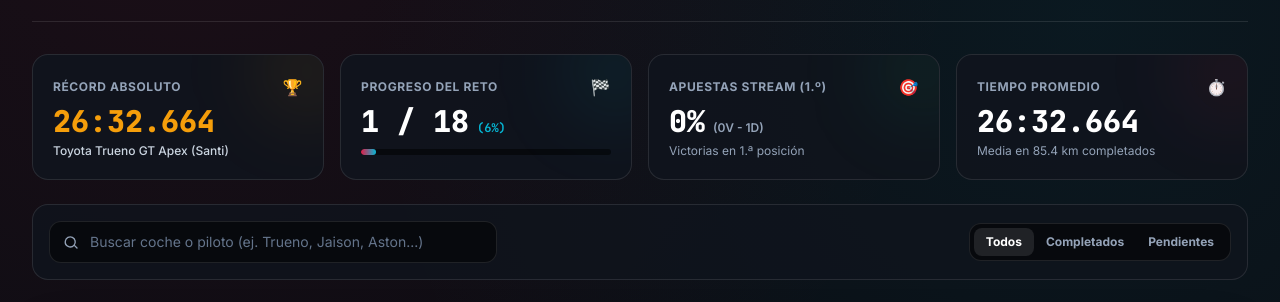
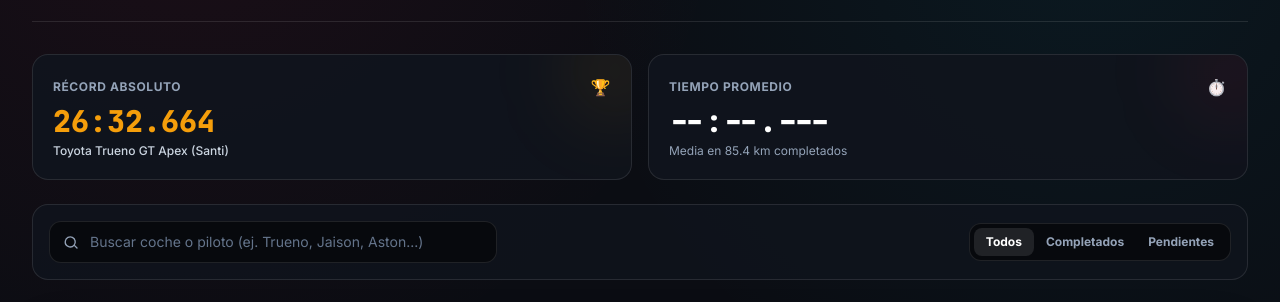
Before and after one commit to BravozEDM/Forza-Horizon, a plain HTML site: page index.html in a window 1280 px wide. Shown: the part 142-444 px from the top of the page. Drawn offline with nearby package versions, Linux system fonts and the light colour scheme.

Commit message:
Update index.html

```diff
--- a/index.html
+++ b/index.html
@@ -75,7 +75,7 @@
     </header>
 
     <main id="view-fh6">
-      <section class="grid grid-cols-1 sm:grid-cols-2 lg:grid-cols-4 gap-4 mb-6">
+      <section class="grid grid-cols-1 sm:grid-cols-2 gap-4 mb-6">
         <div class="bg-carbon-850/90 border border-white/10 rounded-2xl p-4 sm:p-5 relative overflow-hidden group hover:border-forza-gold/40 transition">
           <div class="absolute top-0 right-0 w-24 h-24 bg-forza-gold/10 rounded-full blur-2xl -mr-8 -mt-8"></div>
           <div class="flex items-center justify-between text-xs font-bold uppercase tracking-wider text-slate-400 mb-1">
@@ -84,34 +84,6 @@
           </div>
           <div id="kpi-record-time" class="text-2xl sm:text-3xl font-extrabold text-forza-gold tabular-telemetry">--:--.---</div>
           <div id="kpi-record-car" class="mt-1 text-xs text-slate-300 font-medium truncate">Sin registros</div>
-        </div>
-
-        <div class="bg-carbon-850/90 border border-white/10 rounded-2xl p-4 sm:p-5 relative overflow-hidden hover:border-forza-cyan/40 transition">
-          <div class="absolute top-0 right-0 w-24 h-24 bg-forza-cyan/10 rounded-full blur-2xl -mr-8 -mt-8"></div>
-          <div class="flex items-center justify-between text-xs font-bold uppercase tracking-wider text-slate-400 mb-1">
-            <span>Progreso del Reto</span>
-            <span class="text-forza-cyan text-base">🏁</span>
-          </div>
-          <div class="flex items-baseline gap-2">
-            <span id="kpi-completed" class="text-2xl sm:text-3xl font-extrabold text-white tabular-telemetry">0 / 18</span>
-            <span id="kpi-completed-pct" class="text-xs font-bold text-forza-cyan tabular-telemetry">(0%)</span>
-          </div>
-          <div class="w-full bg-carbon-950 h-1.5 rounded-full mt-2.5 overflow-hidden">
-            <div id="kpi-progress-bar" class="bg-gradient-to-r from-forza-crimson to-forza-cyan h-full rounded-full transition-all duration-500" style="width: 0%"></div>
-          </div>
-        </div>
-
-        <div class="bg-carbon-850/90 border border-white/10 rounded-2xl p-4 sm:p-5 relative overflow-hidden hover:border-emerald-500/40 transition">
-          <div class="absolute top-0 right-0 w-24 h-24 bg-emerald-500/10 rounded-full blur-2xl -mr-8 -mt-8"></div>
-          <div class="flex items-center justify-between text-xs font-bold uppercase tracking-wider text-slate-400 mb-1">
-            <span>Apuestas Stream (1.º)</span>
-            <span class="text-emerald-400 text-base">🎯</span>
-          </div>
-          <div class="flex items-baseline gap-2">
-            <span id="kpi-winrate" class="text-2xl sm:text-3xl font-extrabold text-white tabular-telemetry">0%</span>
-            <span id="kpi-winrecord" class="text-xs font-semibold text-slate-400">(0V - 0D)</span>
-          </div>
-          <div class="mt-1 text-xs text-slate-400 truncate">Victorias en 1.ª posición</div>
         </div>
 
         <div class="bg-carbon-850/90 border border-white/10 rounded-2xl p-4 sm:p-5 relative overflow-hidden hover:border-forza-crimson/40 transition">
```
